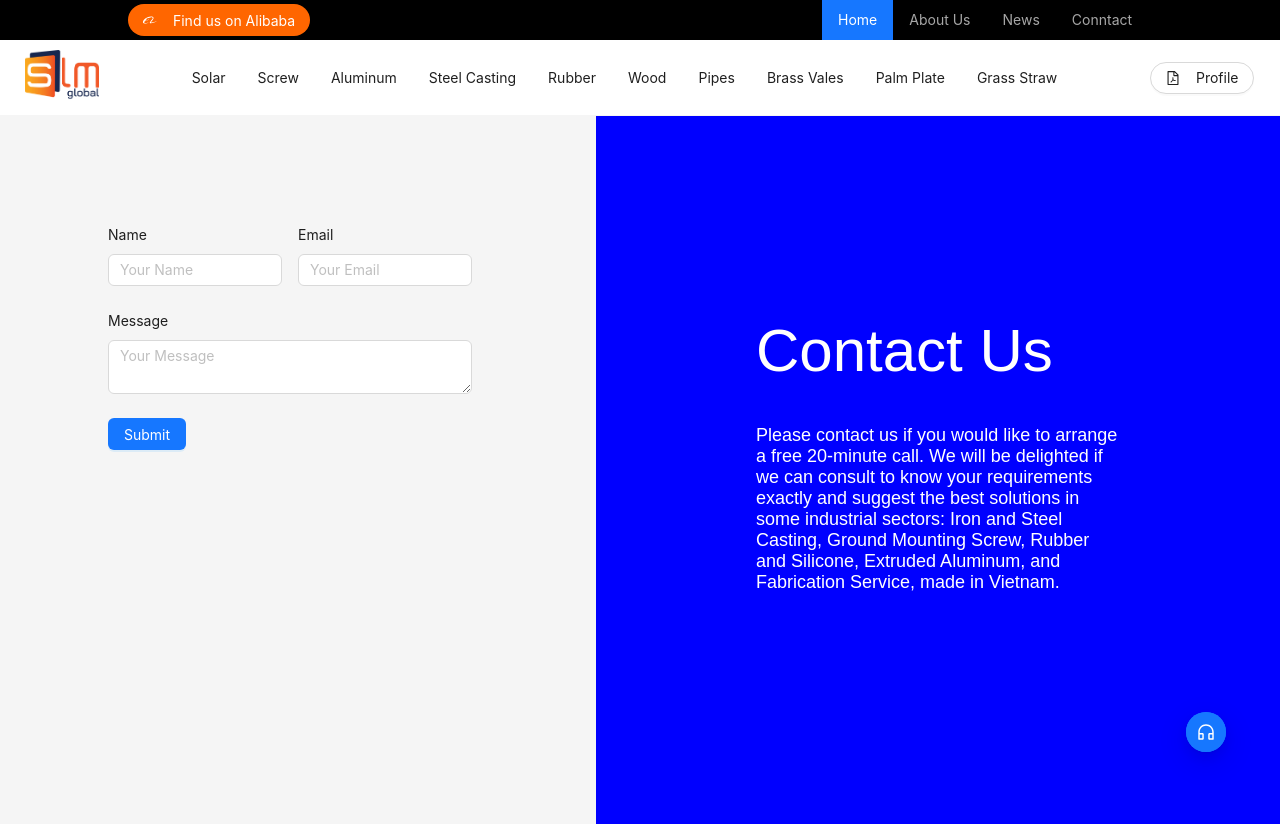
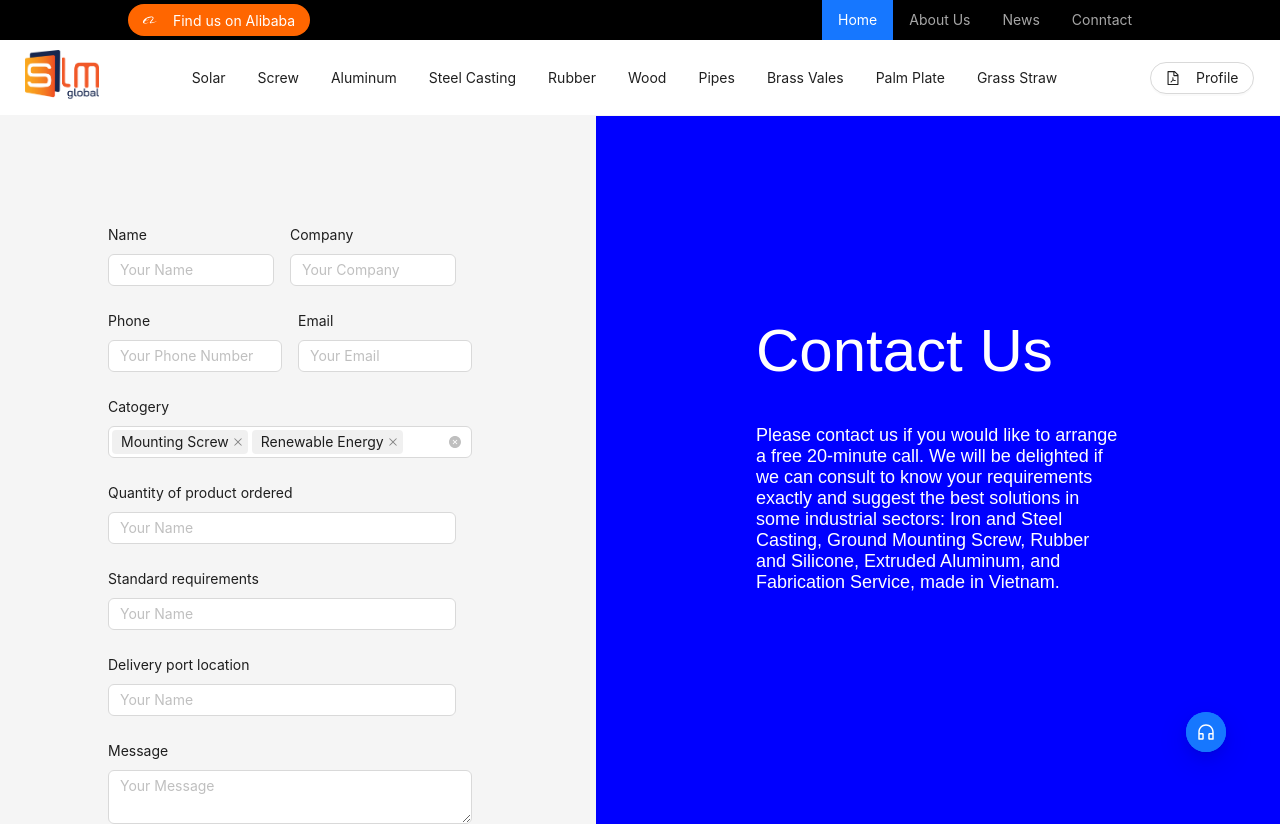
Before and after one commit to thanhtrang16490/slmglobal-fontend, a Next.js app: page /contact in a window 1280 px wide. Shown: the top 824 px of the page. Built offline with nearby package versions, Linux system fonts and the light colour scheme.

Commit message:
update quote input

```diff
--- a/src/app/component/form.contact.tsx
+++ b/src/app/component/form.contact.tsx
@@ -1,21 +1,81 @@
 'use client'
-import { Form, Input, Button } from 'antd';
+import { Form, Input, Button, Select, Space } from 'antd';
+import type { SelectProps } from 'antd';
+
+
+const options: SelectProps['options'] = [
+    { label: 'Renewable Energy', value: 'renewable-energy' },
+    { label: 'Mounting Screw', value: 'mounting-screw' },
+    { label: 'Alumilumn Frame', value: 'Orange' },
+    { label: 'Iron Steel Casting', value: 'Apple' },
+    { label: 'Moulding Extruded Rubber', value: 'Pear' },
+    { label: 'Orange', value: 'Orange' },
+    { label: 'Apple', value: 'Apple' },
+    { label: 'Pear', value: 'Pear' },
+    { label: 'Orange', value: 'Orange' },
+    { label: 'Orange', value: 'Orange' },
+];
+
+
+const handleChange = (value: string[]) => {
+    console.log(`selected ${value}`);
+};
+
+
+const CatogerySelection: React.FC = () => (
+    <Space style={{ width: '100%' }} direction="vertical">
+        <Select
+            mode="multiple"
+            allowClear
+            style={{ width: '100%' }}
+            placeholder="Please select"
+            defaultValue={['mounting-screw', 'renewable-energy']}
+            onChange={handleChange}
+            options={options}
+        />
+
+    </Space>
+);
+
 const FormContact = () => {
     return (<Form layout="vertical">
         <div style={{ display: 'flex', justifyContent: 'space-between' }}>
             <Form.Item label="Name" name="name" style={{ flex: 1, marginRight: '1rem' }}>
                 <Input placeholder="Your Name" />
             </Form.Item>
+            <Form.Item label="Company" name="company" style={{ flex: 1, marginRight: '1rem' }}>
+                <Input placeholder="Your Company" />
+            </Form.Item>
+
+        </div>
+        <div style={{ display: 'flex', justifyContent: 'space-between' }}>
+            <Form.Item label="Phone" name="phone" style={{ flex: 1, marginRight: '1rem' }}>
+                <Input placeholder="Your Phone Number" />
+            </Form.Item>
             <Form.Item label="Email" name="email" style={{ flex: 1 }}>
                 <Input placeholder="Your Email" />
             </Form.Item>
         </div>
+        <Form.Item label="Catogery" name="catogery">
+            <CatogerySelection />
+        </Form.Item>
+        <Form.Item label="Quantity of product ordered" name="name" style={{ flex: 1, marginRight: '1rem' }}>
+            <Input placeholder="Your Name" />
+        </Form.Item>
+        <Form.Item label="Standard requirements" name="name" style={{ flex: 1, marginRight: '1rem' }}>
+            <Input placeholder="Your Name" />
+        </Form.Item>
+        <Form.Item label="Delivery port location" name="name" style={{ flex: 1, marginRight: '1rem' }}>
+            <Input placeholder="Your Name" />
+        </Form.Item>
+
+
         <Form.Item label="Message" name="message">
             <Input.TextArea placeholder="Your Message" />
         </Form.Item>
         <Form.Item>
             <Button type="primary" htmlType="submit">
-                Submit
+                Quote Now
             </Button>
         </Form.Item>
     </Form>)
```
